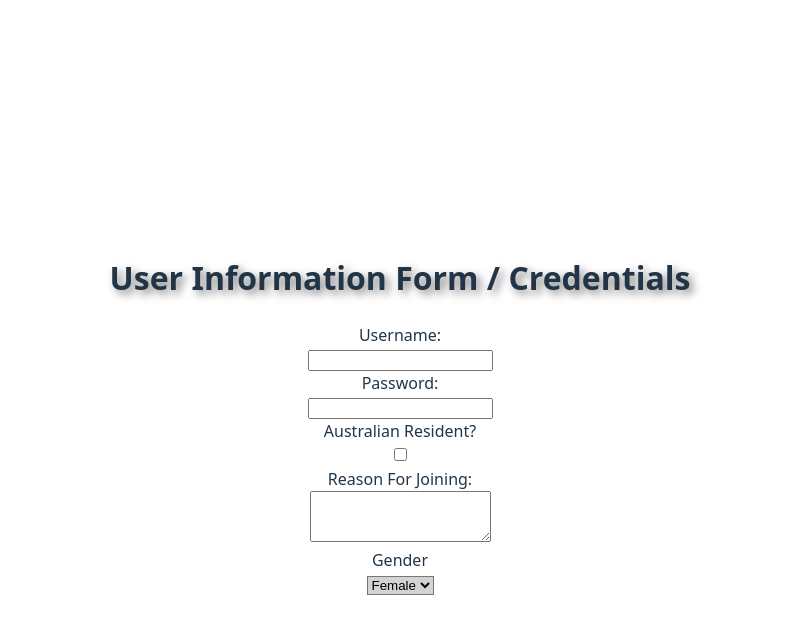
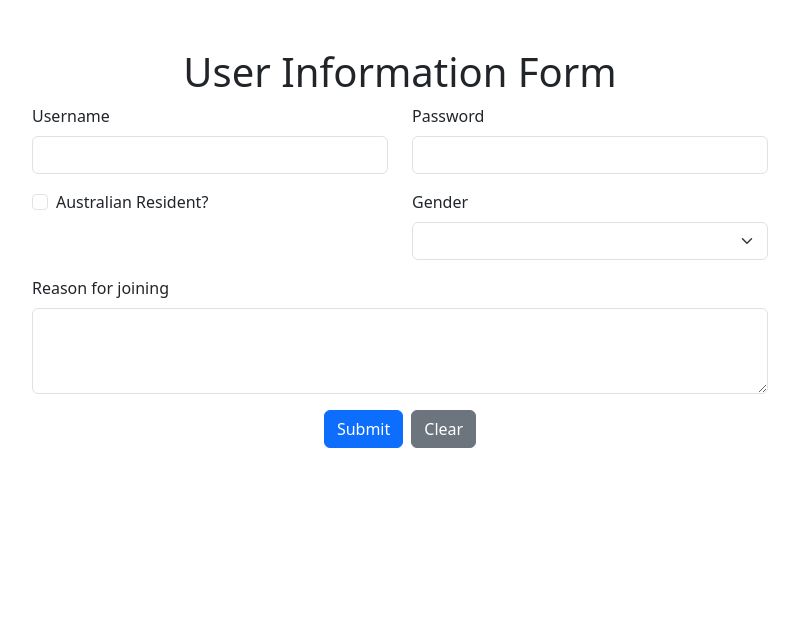
Before and after one commit to sjia0072-alt/fit5032-week1, a Vue app in the folder sjiang-library/: page / in a window 1280 px wide. Shown: the top 634 px of the page, without its empty margins (240-1039 px from the left). Built offline with nearby package versions, Linux system fonts and the light colour scheme.

Commit message:
bootstrap

```diff
--- a/sjiang-library/src/components/Form.vue
+++ b/sjiang-library/src/components/Form.vue
@@ -1,32 +1,108 @@
 <template>
-    <div class="form">
-    <h1>User Information Form / Credentials</h1>
-        <form>
-            <label for="username">Username:</label><br>
-            <input type="text" id="username" name="username"><br>
-
-            <label for="password">Password:</label><br>
-            <input type="password" id="password" name="password"><br>
-
-            <label for="isAustralian">Australian Resident?</label><br>
-            <input type="checkbox" id="isAustralian" name="isAustralian"><br>
-
-            <label for="reason">Reason For Joining:</label><br>
-            <textarea id="reason" name="reason" rows="3"></textarea><br>
-
-            <label for="gender">Gender</label><br>
-            <select id="gender">
-                <option value="female">Female</option>
-                <option value="male">Male</option>
-                <option value="other">Other</option>
-            </select>
-        </form>
+    <div class="container mt-5">
+        <div class="row">
+            <div class="col-md-8 offset-md-2">
+                <h1 class="text-center">User Information Form</h1>
+                <form @submit.prevent="submitForm">
+                    <div class="row mb-3">
+                        <div class="col-6">
+                            <label for="username" class="form-label">Username</label>
+                            <input type="text" class="form-control" id="username" v-model="formData.username">
+                        </div>
+                        <div class="col-6">
+                            <label for="password" class="form-label">Password</label>
+                            <input type="password" class="form-control" id="password" v-model="formData.password">
+                        </div>
+                    </div>
+                    <div class="row mb-3">
+                        <div class="col-6">
+                            <div class="form-check">
+                                <input type="checkbox" class="form-check-input" id="isAustralian"
+                                    v-model="formData.isAustralian">
+                                <label class="form-check-label" for="isAustralian">Australian Resident?</label>
+                            </div>
+                        </div>
+                        <div class="col-6">
+                            <label for="gender" class="form-label">Gender</label>
+                            <select class="form-select" id="gender" v-model="formData.gender">
+                                <option value="male">Male</option>
+                                <option value="female">Female</option>
+                                <option value="other">Other</option>
+                            </select>
+                        </div>
+                    </div>
+                    <div class="mb-3">
+                        <label for="reason" class="form-label">Reason for joining</label>
+                        <textarea class="form-control" id="reason" rows="3" v-model="formData.reason"></textarea>
+                    </div>
+                    <div class="text-center">
+                        <button type="submit" class="btn btn-primary me-2">Submit</button>
+                        <button type="button" class="btn btn-secondary" @click="clearForm">Clear</button>
+                    </div>
+                </form>
+                <div class="row mt-5" v-if="submittedCards.length">
+                    <div class="d-flex flex-wrap justify-content-start">
+                        <div v-for="(card, index) in submittedCards" :key="index" class="card m-2"
+                            style="width: 18rem;">
+                            <div class="card-header">
+                                User Information
+                            </div>
+                            <ul class="list-group list-group-flush">
+                                <li class="list-group-item">Username: {{ card.username }}</li>
+                                <li class="list-group-item">Password: {{ card.password }}</li>
+                                <li class="list-group-item">Australian Resident: {{ card.isAustralian ? 'Yes' : 'No' }}
+                                </li>
+                                <li class="list-group-item">Gender: {{ card.gender }}</li>
+                                <li class="list-group-item">Reason: {{ card.reason }}</li>
+                            </ul>
+                        </div>
+                    </div>
+                </div>
+            </div>
+        </div>
     </div>
 </template>
 
+
 <script setup>
-// Our logic will go here
+import { ref } from 'vue';
+
+const formData = ref({
+    username: '',
+    password: '',
+    isAustralian: false,
+    reason: '',
+    gender: ''
+});
+
+const submittedCards = ref([]);
+
+const submitForm = () => {
+    submittedCards.value.push({
+        ...formData.value
+    });
+};
+
+const clearForm = () => {
+    submittedCards.value = []
+}
 </script>
 
 <style scoped>
+.card {
+    border: 1px solid #ccc;
+    border-radius: 10px;
+    box-shadow: 0 2px 4px rgba(0, 0, 0, 0.1);
+}
+
+.card-header {
+    background-color: #275FDA;
+    color: white;
+    padding: 10px;
+    border-radius: 10px 10px 0 0;
+}
+
+.list-group-item {
+    padding: 10px;
+}
 </style>
--- a/sjiang-library/src/main.js
+++ b/sjiang-library/src/main.js
@@ -1,6 +1,6 @@
 import { createApp } from 'vue'
-import './style.css'
+// import './style.css'
 import App from './App.vue'
-// import 'bootstrap/dist/css/bootstrap.min.css'
+import 'bootstrap/dist/css/bootstrap.min.css'
 
 createApp(App).mount('#app')
```
